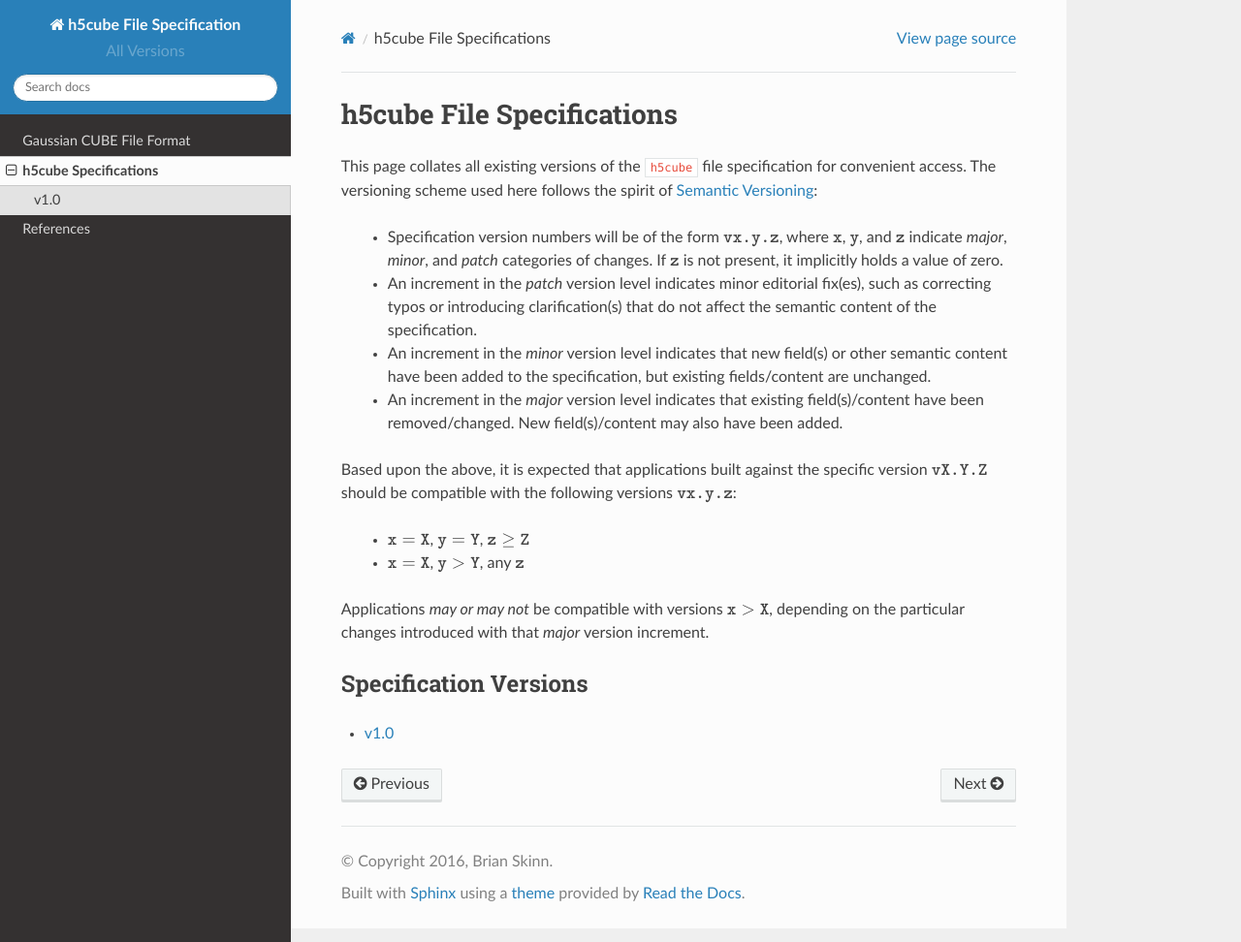
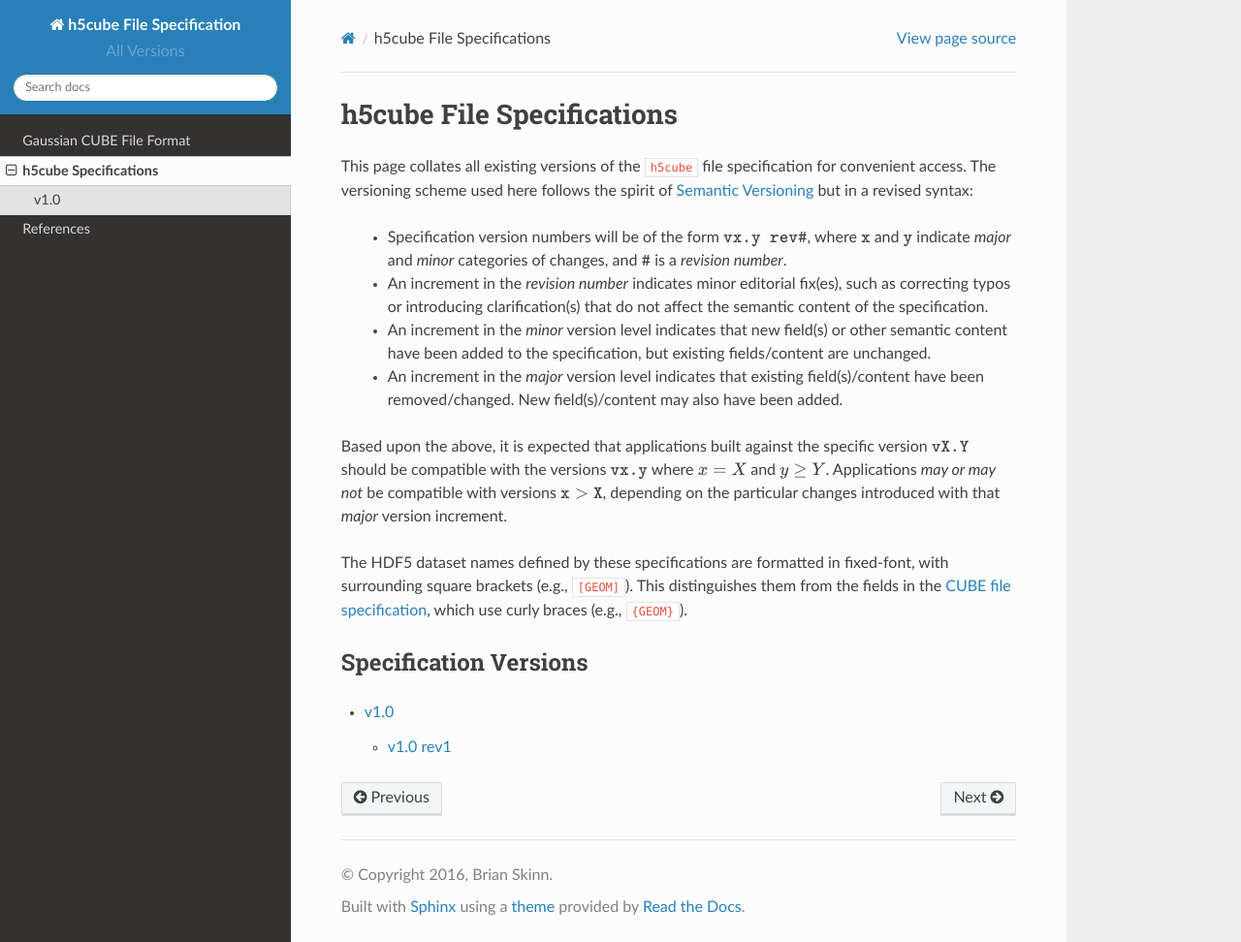
Before and after one commit to bskinn/h5cube-spec, a Sphinx documentation site: the page built from doc/source/specs.rst, in a window 1280 px wide and 972 px high. Shown: the whole window at 97% size. Built offline with Sphinx 7.4.7 and the Read the Docs theme 2.0.0, drawn with Linux system fonts in a browser that asks for light colours.

Commit message:
DRAFT: README/specs; add spec tree level
All these require proofreading.

README.rst: Change from 'major.minor.patch' to
     'major.minor rev#' versioning structure

specs.rst:

 * Change from 'major.minor.patch' to
   'major.minor rev#' versioning structure

 * Revise the 'expected compatibility' section to match the above

 * Add note about square-bracketed dataset names for the
   specifications, versus the curly-braced names in the CUBE
   format spec

STRUCTURE:

 * Change specs.rst toctree to :maxdepth: 2

 * Retitle v1.0 page and add toctree for the rev# files

 * Add new directory for v1.0 rev# files, and add rev1 file with
   placeholder comment.

```diff
--- a/README.rst
+++ b/README.rst
@@ -9,10 +9,10 @@ data.
 Work-in-progress for all content is committed on ``draft``, with final
 versions pushed to ``master`` when complete.
 
-The specification versioning effectively follows
-`Semantic Versioning <http://semver.org>`__ (major.minor.patch):
+The specification versioning follows a modified version of
+`Semantic Versioning <http://semver.org>`__ (major.minor rev#):
 
- * An increment in the `patch` version level indicates minor editorial fix(es),
+ * An increment in the revision level (``rev#``) indicates minor editorial fix(es),
    such as correcting typos or introducing clarification(s) that do not
    affect the semantic content of the specification.
 
--- a/doc/source/specs.rst
+++ b/doc/source/specs.rst
@@ -6,15 +6,14 @@ h5cube File Specifications
 This page collates all existing versions of the ``h5cube`` file specification
 for convenient access.  The versioning scheme used here follows the
 spirit of
-`Semantic Versioning <http://semver.org>`__:
+`Semantic Versioning <http://semver.org>`__ but in a revised syntax:
 :math:`\newcommand{mtt}[1]{\texttt{#1}}`
 
- * Specification version numbers will be of the form :math:`\mtt{vx.y.z}`,
-   where :math:`\mtt x`, :math:`\mtt{y}`, and :math:`\mtt{z}` indicate
-   `major`, `minor`, and `patch` categories of changes. If :math:`\mtt z`
-   is not present, it implicitly holds a value of zero.
+ * Specification version numbers will be of the form :math:`\mtt{vx.y rev#}`,
+   where :math:`\mtt x` and :math:`\mtt{y}` indicate
+   `major` and `minor` categories of changes, and :math:`\mtt{#}` is a `revision number`.
 
- * An increment in the `patch` version level indicates minor editorial fix(es),
+ * An increment in the `revision number` indicates minor editorial fix(es),
    such as correcting typos or introducing clarification(s) that do not
    affect the semantic content of the specification.
 
@@ -27,17 +26,17 @@ spirit of
    have been added.
 
 Based upon the above, it is expected that applications built against the
-specific version :math:`\mtt{vX.Y.Z}` should be compatible with the
-following versions :math:`\mtt{vx.y.z}`:
-
- * :math:`\mtt x = \mtt X`, :math:`\mtt y = \mtt Y`,
-   :math:`\mtt z \geq \mtt Z`
-
- * :math:`\mtt x = \mtt X`, :math:`\mtt y > \mtt Y`, any :math:`\mtt z`
-
+specific version :math:`\mtt{vX.Y}` should be compatible with the
+versions :math:`\mtt{vx.y}` where :math:`x = X` and :math:`y \geq Y`.
 Applications *may or may not* be compatible with versions
 :math:`\mtt x > \mtt X`, depending on the particular changes introduced
 with that `major` version increment.
+
+The HDF5 dataset names defined by these specifications are formatted in
+fixed-font, with surrounding square brackets (e.g., ``[GEOM]``).  This
+distinguishes them from the fields in the
+:doc:`CUBE file specification </cubeformat>`, which use curly braces
+(e.g., ``{GEOM}``).
 
 
 Specification Versions
--- /dev/null
+++ b/doc/source/specs/v1_0/v1_0__rev1.rst
@@ -0,0 +1,6 @@
+.. v1.0 rev1 h5cube specification
+
+h5cube Specification v1.0 rev1
+==============================
+
+Just the specification layout, no commentary.
```
Also changed, not shown: other parts of doc/source/specs.rst (+1 -1 lines), doc/source/specs/v1_0.rst (+9 -3 lines).
